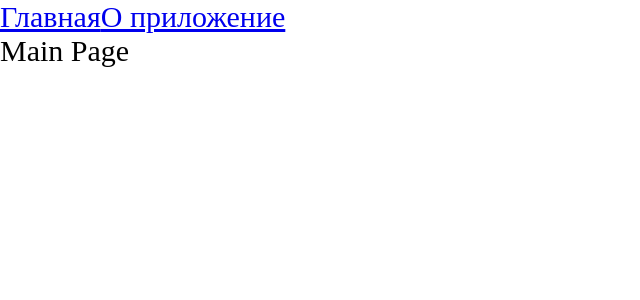
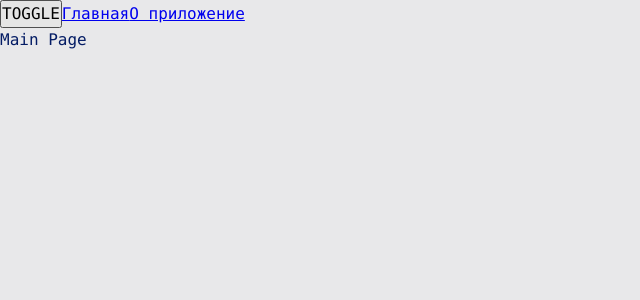
Before and after one commit to fara0000/frontend-advanced-architecture, a React app: page / in a window 1280 px wide. Shown: the top 300 px of the page, without its empty margins (0-640 px from the left). Built offline with nearby package versions, Linux system fonts and the light colour scheme.

Commit message:
Decomposed all styles, Created variables, Added Themes and logic for changing themes inside the app

```diff
--- a/src/App.tsx
+++ b/src/App.tsx
@@ -1,12 +1,17 @@
-import React, {Suspense} from 'react';
-import './index.scss';
+import React, {Suspense, useState} from 'react';
+import './styles/index.scss';
 import {Link, Route, Routes} from "react-router-dom";
 import {AboutAsync} from "./pages/About/About.async";
 import {MainAsync} from "./pages/Main/Main.async";
+import {Theme} from "./theme/ThemeContext";
+import {useTheme} from "./theme/useTheme";
 
 const App = () => {
+    const {theme, toggleTheme} = useTheme();
+
     return (
-        <div className="app">
+        <div className={`app ${theme}`}>
+            <button onClick={toggleTheme}>TOGGLE</button>
             <Link to="/">Главная</Link>
             <Link to="/about">О приложениe</Link>
             <Suspense fallback={<div>Loading...</div>}>
--- a/src/index.scss
+++ /dev/null
@@ -1,9 +0,0 @@
-* {
-  margin: 0;
-  padding: 0;
-  box-sizing: border-box;
-}
-
-.app {
-  font-size: 30px;
-}
--- a/src/index.tsx
+++ b/src/index.tsx
@@ -1,10 +1,13 @@
 import {render} from "react-dom";
 import App from "./App";
 import {BrowserRouter} from "react-router-dom";
+import {ThemeProvider} from "./theme/ThemeProvider";
 
 render(
     <BrowserRouter>
-        <App />
+        <ThemeProvider>
+            <App />
+        </ThemeProvider>
     </BrowserRouter>,
     document.getElementById('root')
 )
--- /dev/null
+++ b/src/styles/index.scss
@@ -0,0 +1,14 @@
+// точка входа для всех стилей
+@import "reset";
+@import "variables/global";
+@import "themes/dark";
+@import "themes/light";
+
+.app {
+  font: var(--font-m);
+
+  background: var(--bg-color);
+  color: var(--primary-color);
+
+  min-height: 100vh;
+}
--- /dev/null
+++ b/src/styles/reset.scss
@@ -0,0 +1,14 @@
+* {
+  margin: 0;
+  padding: 0;
+  box-sizing: border-box;
+}
+
+input,
+button,
+textarea,
+select {
+  margin: 0;
+
+  font: inherit;
+}
--- /dev/null
+++ b/src/styles/themes/dark.scss
@@ -0,0 +1,6 @@
+.app.dark {
+  --bg-color: #090949;
+
+  --primary-color: #049604;
+  --secondary-color: #04ff04;
+}
--- /dev/null
+++ b/src/styles/themes/light.scss
@@ -0,0 +1,6 @@
+.app.light {
+  --bg-color: #e8e8ea;
+
+  --primary-color: #041c65;
+  --secondary-color: #0449e0;
+}
--- /dev/null
+++ b/src/styles/variables/global.scss
@@ -0,0 +1,11 @@
+:root {
+  --font-family-main: Consolas, "Times New Roman", Serif;
+
+  --font-size-m: 16px;
+  --font-line-m: 24px;
+  --font-m: var(--font-size-m) / var(--font-line-m) var(--font-family-main);
+
+  --font-size-l: 24px;
+  --font-line-l: 32px;
+  --font-l: var(--font-size-l) / var(--font-line-l) var(--font-family-main);
+}
--- /dev/null
+++ b/src/theme/ThemeContext.ts
@@ -0,0 +1,16 @@
+import {createContext} from "react";
+
+export enum Theme {
+    LIGHT = "light",
+    DARK = "dark",
+}
+
+export interface ThemeContextProps {
+    theme?: Theme;
+    setTheme?: (theme: Theme) => void
+}
+
+export const ThemeContext = createContext<ThemeContextProps>({})
+
+// нужно обязательно послежнюю выбранную тему сохранять в ЛС чтобы пользователь когда зашел она все еще была
+export const LOCAL_STORAGE_THEME_KEY = 'theme';
--- /dev/null
+++ b/src/theme/ThemeProvider.tsx
@@ -0,0 +1,28 @@
+import React, {FC, useMemo, useState} from 'react';
+import {LOCAL_STORAGE_THEME_KEY, Theme, ThemeContext} from "./ThemeContext";
+
+const defaultTheme = localStorage.getItem(LOCAL_STORAGE_THEME_KEY) as Theme || Theme.LIGHT;
+
+// Для глобального доступа тем
+export const ThemeProvider: FC = ({children}) => {
+    const [theme, setTheme] = useState<Theme>(defaultTheme);
+
+    const toggleTheme = () => {
+        setTheme(theme === Theme.DARK ? Theme.LIGHT : Theme.DARK);
+    }
+
+    // Для мемоизации обьекта который передаем в ThemeContext
+    // (чтобы возвращать из кэша тот же самый обьект если из зависимостей ничего не изменилось)
+    // иначе каждый раз будет создаваться новый обьект или новая ссылка
+    const defaultProps = useMemo(() => ({
+        theme: theme,
+        setTheme: setTheme,
+    }), [theme]);
+
+    return (
+        <ThemeContext.Provider value={defaultProps}>
+            {/* так как будем оборачивать в текущей провайдер все компоненты */}
+            {children}
+        </ThemeContext.Provider>
+    );
+};
--- /dev/null
+++ b/src/theme/useTheme.ts
@@ -0,0 +1,22 @@
+import {useContext, useState} from "react";
+import {LOCAL_STORAGE_THEME_KEY, Theme, ThemeContext} from "./ThemeContext";
+
+interface UseThemeReturnValues {
+    theme: Theme;
+    toggleTheme: () => void;
+}
+
+export const useTheme = (): UseThemeReturnValues => {
+    const {theme, setTheme} = useContext(ThemeContext)
+
+    const toggleTheme = () => {
+        const newTheme = theme === Theme.DARK ? Theme.LIGHT : Theme.DARK
+        setTheme(newTheme);
+        localStorage.setItem(LOCAL_STORAGE_THEME_KEY, newTheme)
+    }
+
+    return {
+        theme,
+        toggleTheme,
+    }
+};
```
